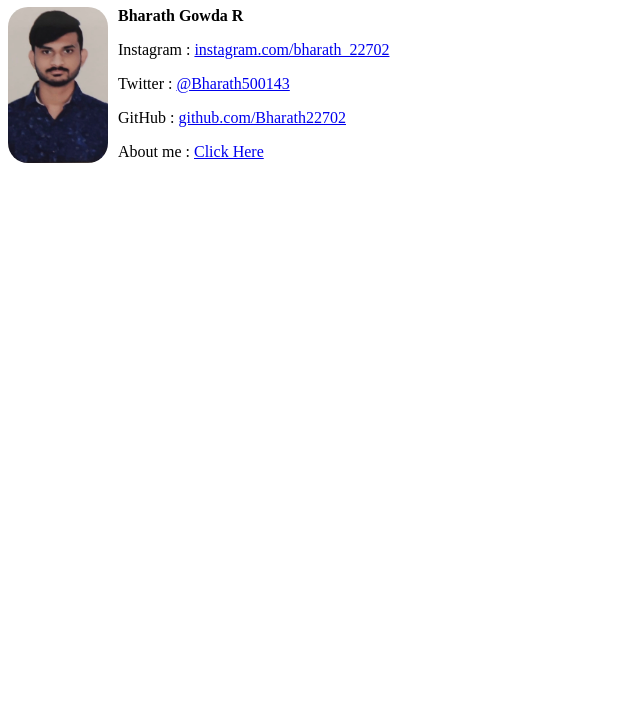
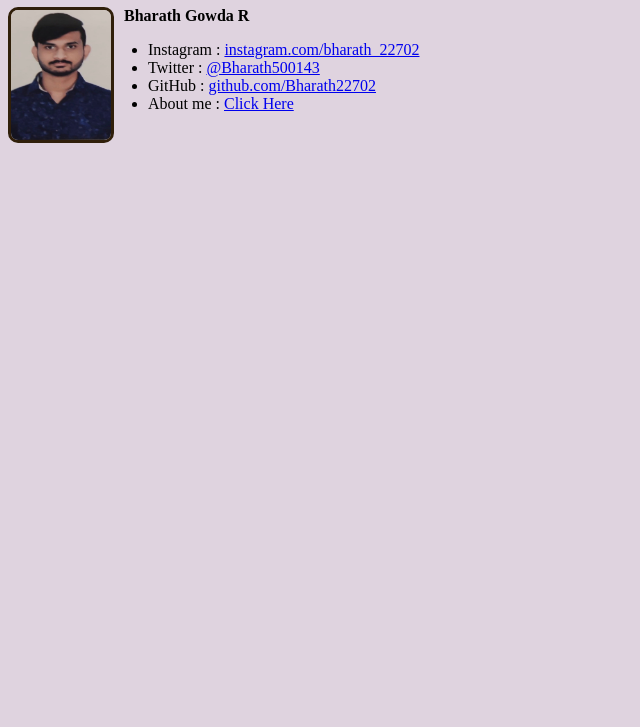
Before and after one commit to Bharath22702/w20_task1, a plain HTML site: page index.html in a window 1280 px wide. Shown: the part 73-800 px from the top of the page, without its empty margins (0-640 px from the left). Drawn offline with Linux system fonts and the light colour scheme.

Commit message:
updated index.html

```diff
--- a/index.html
+++ b/index.html
@@ -6,11 +6,16 @@
     <meta name="viewport" content="width=device-width, initial-scale=1.0" />
     <title>My Profile</title>
     <style>
+      body{
+        background-color: rgb(223, 211, 223);
+      }
       img {
+        height: 130px;
         width: 100px;
-        border-radius: 20px;
+        border-radius: 10px;
         float: left;
         margin-right: 10px;
+        border: solid rgb(48, 31, 10);
       }
       p.name {
         font-weight: bolder;
@@ -19,18 +24,22 @@
           margin-left: 400px;
           color: brown;
       }
+      #list{
+        margin-left: 100px;
+      }
     </style>
     <h1>My Profile</h1>
     <img src="bh.jpeg" alt="My Image" />
     <p class="name"> Bharath Gowda R</p>
   </head>
   <body>
-      <p>Instagram :
-          <a href="https://instagram.com/bharath_22702">instagram.com/bharath_22702</a>
-    </p>
-    <p>Twitter : <a href="https://twitter.com/Bharath500143">@Bharath500143</a></p>
-    <p>GitHub : <a href="https://github.com/Bharath22702">github.com/Bharath22702</a></p>
-    <p>About me : <a href="aboutme.html">Click Here</a></p>
-
+    <ul id="list">
+      <li>Instagram :
+        <a href="https://instagram.com/bharath_22702">instagram.com/bharath_22702</a>
+      </li>
+  <li>Twitter : <a href="https://twitter.com/Bharath500143">@Bharath500143</a></li>
+  <li>GitHub : <a href="https://github.com/Bharath22702">github.com/Bharath22702</a></li>
+  <li>About me : <a href="aboutme.html">Click Here</a></li>
+    </ul>
   </body>
 </html>
```
